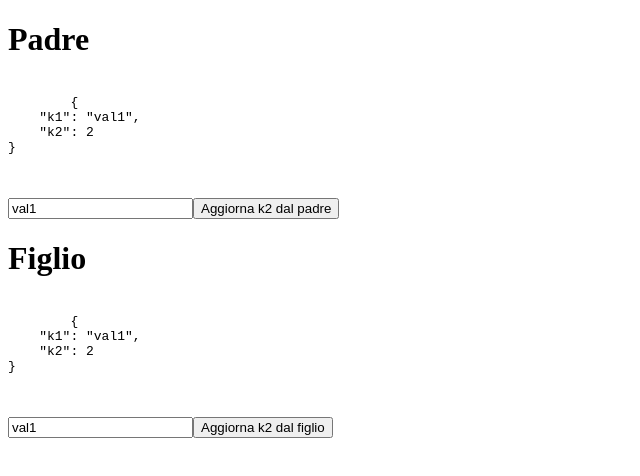
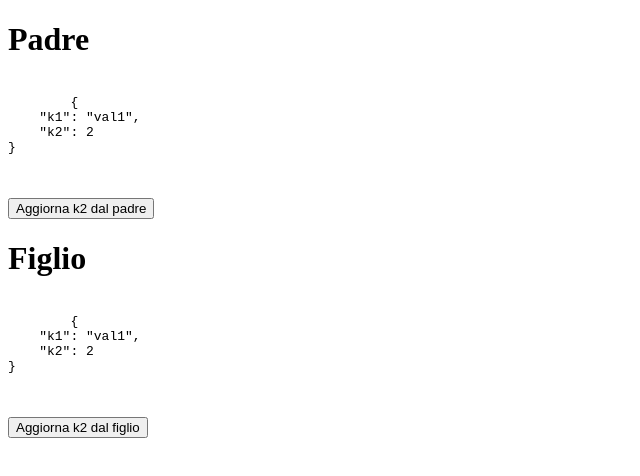
Before and after one commit to jfet97-appunti/vue-two-way-bindings-for-objects, a Vue app: page / in a window 1280 px wide. Shown: the top 476 px of the page, without its empty margins (0-640 px from the left). Built offline with nearby package versions, Linux system fonts and the light colour scheme.

Commit message:
initial commit

```diff
--- a/src/components/Figlio.vue
+++ b/src/components/Figlio.vue
@@ -6,20 +6,11 @@
         {{ formattedObj }}
       </code>
     </pre>
-    <input type="text" v-model="localObj.k1">
     <button @click="randomUpdateObj">Aggiorna k2 dal figlio</button>
   </div>
 </template>
 
 <script>
-// ATTENZIONE
-// le reference this.localObj e this.oldLocalObj
-// non vanno mai modificate
-// solo i watch che ho scritto hanno l'autorizzazione
-// per farlo
-
-// this.oldLocalObj va considerato readonly, in quanto oggetto
-// this.localObj è mutabile e scatena l'aggiornamento di this.obj
 export default {
   name: "Figlio",
   props: {
@@ -28,13 +19,15 @@ export default {
       required: true
     }
   },
-  data() {
-    return {
-      localObj: JSON.parse(JSON.stringify(this.obj)),
-      oldLocalObj: null
-    };
-  },
   computed: {
+    localObj: {
+      get() {
+        return JSON.parse(JSON.stringify(this.obj));
+      },
+      set(newObj) {
+        this.$emit("update:obj", newObj);
+      }
+    },
     formattedObj() {
       return JSON.stringify(this.localObj, null, 4);
     }
@@ -42,49 +35,7 @@ export default {
   methods: {
     randomUpdateObj() {
       const newK2 = Math.floor(Math.random() * (100 - 1) + 1);
-      this.localObj.k2 = newK2;
-    }
-  },
-  watch: {
-    obj: {
-      deep: true,
-      handler(newObj) {
-        // Qnd la prop this.obj muta, in quanto reference o in quanto oggetto con
-        // proprietà (ecco il perché del deep:true), creiamo un clone mutabile di
-        // obj modificabile localmente, oltre che tenere in memoria la precedente
-        // versione del clone locale mutabile
-        // La precedente versione ci serve perché this.obj potrebbe mutare proprio
-        // a causa di una mutazione eseguita sul clone locale:
-        // this.localObj viene modificato -> scatta il watch su localObj ->
-        // ipotesi: localObj differisce rispetto alla versione prec -> evento ->
-        // this.obj viene aggiornato, diventa una copia separata di il this.localObj
-        // -> questo watch scatta -> this.oldLocalObj diventa il this.localObj,
-        // proprio la nuova versione che era stata clonata per aggiornare this.obj
-        // -> this.localObj viene clonato a partire da newObj aka this.obj,
-        // che era una copia proprio di this.localObj, ergo this.localObj è in sostanza
-        // identico a prima -> scatta il watch su localObj -> localObj non differisce più,
-        // in quanto a sostanza, rispetto alla versione precedente -> nessun evento emesso
-        // il ciclo si interrompe
-
-        this.oldLocalObj = this.localObj;
-        this.localObj = JSON.parse(JSON.stringify(newObj));
-      }
-    },
-    localObj: {
-      deep: true,
-      handler(newLocalObj) {
-        // if(
-        // logica custom che determina se newLocalObj è diverso da this.oldLocalObj
-        // )
-        if (
-          this.oldLocalObj === null ||
-          newLocalObj.k1 !== this.oldLocalObj.k1 ||
-          newLocalObj.k2 !== this.oldLocalObj.k2
-        ) {
-          // in tal caso, aggiorniamo this.obj
-          this.$emit("update:obj", JSON.parse(JSON.stringify(newLocalObj)));
-        }
-      }
+      this.localObj = { ...this.localObj, k2: newK2 };
     }
   }
 };
--- a/src/components/Padre.vue
+++ b/src/components/Padre.vue
@@ -6,7 +6,6 @@
         {{ formattedObj }}
       </code>
     </pre>
-    <input type="text" v-model="obj.k1">
     <button @click="randomUpdateObj">Aggiorna k2 dal padre</button>
     <Figlio :obj.sync="obj"/>
   </div>
```
